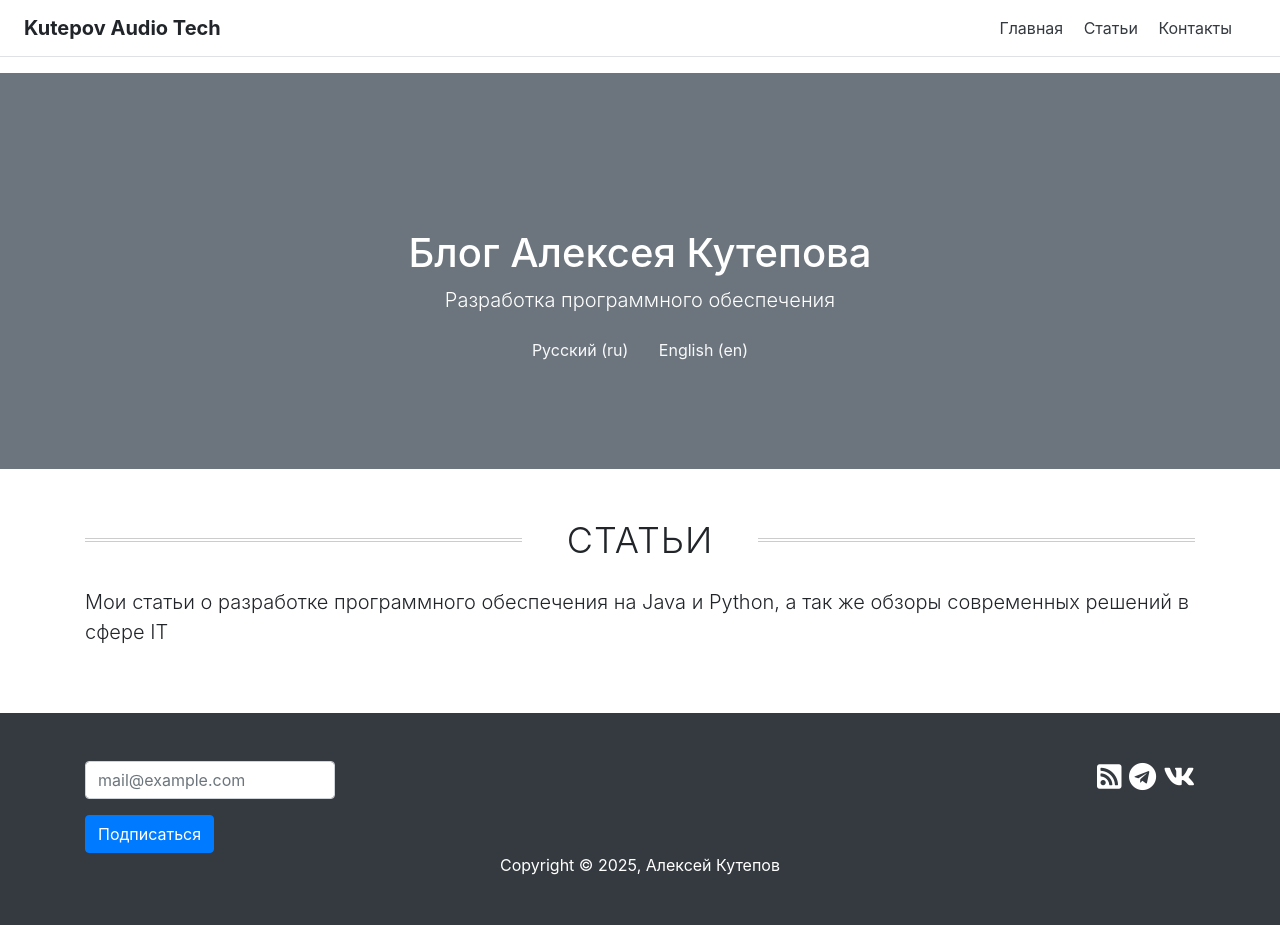
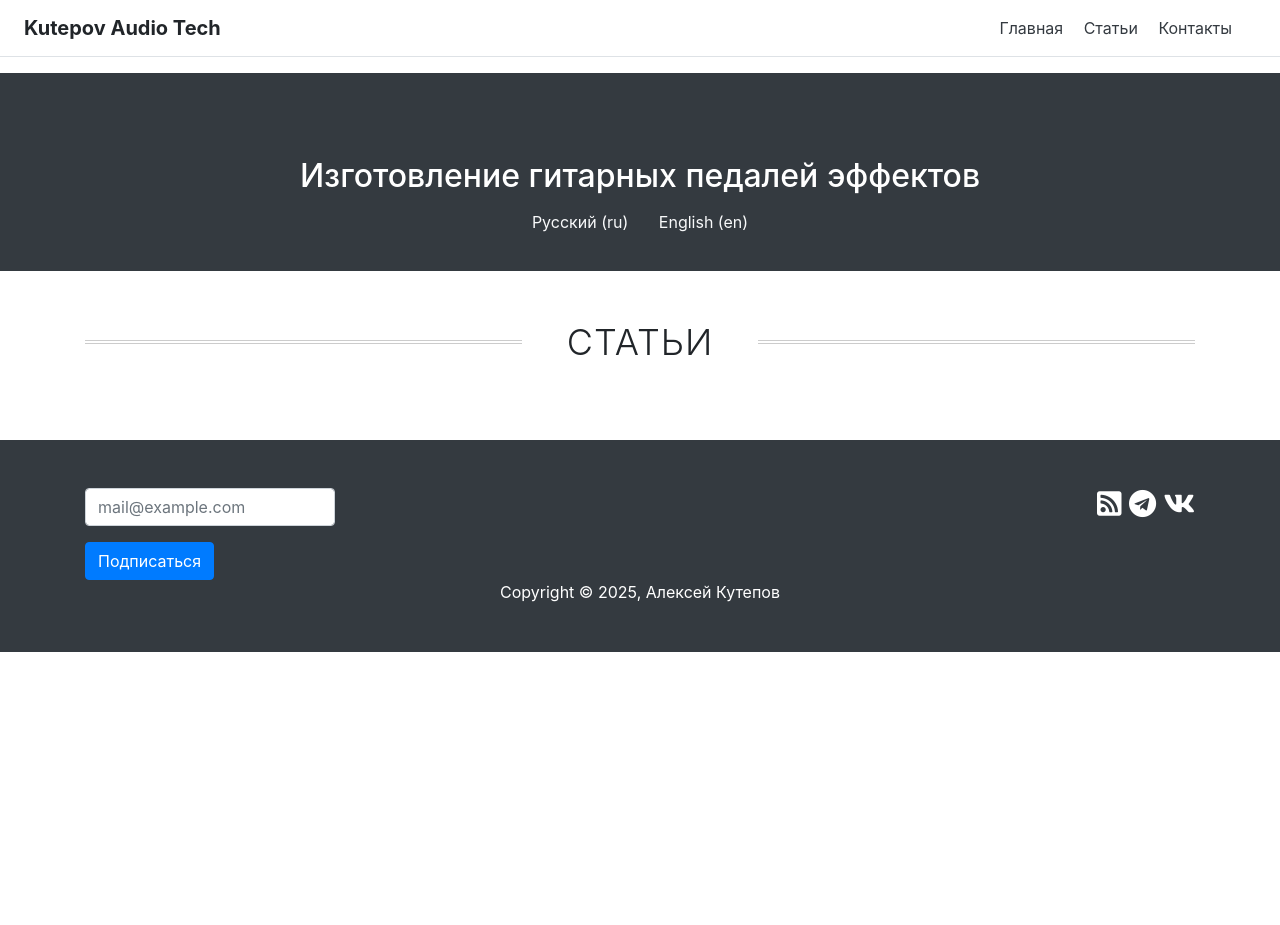
Before and after one commit to AlexeyKutepov/kutepov-audio-tech, a Django app: page /ru/ in a window 1280 px wide. After the commit the page ends 652 px from the top, so only its background shows below. Run offline with Django 3.2, Linux system fonts and the light colour scheme; data that the repository does not hold is empty; parts of the project's set-up code (start-up, migrations or seed data) failed here and were passed over; some libraries are stand-ins or nearby versions.

Commit message:
Доработка общей темы

```diff
--- a/templates/base.html
+++ b/templates/base.html
@@ -41,10 +41,9 @@
 </nav>
 
 {% block header %}
-    <header class="bg-secondary text-white">
+<header class="bg-dark text-white mini-header">
     <div class="container text-center">
-            <h1>{% trans "Блог Алексея Кутепова" %}</h1>
-            <p class="lead">{% trans "Разработка программного обеспечения" %}</p>
+        <h2>{% trans "Изготовление гитарных педалей эффектов" %}</h2>
         <form class="text-center" action="{% url 'set_language' %}" method="post">{% csrf_token %}
             <input name="next" type="hidden" value="{{ redirect_to }}">
             {% get_current_language as LANGUAGE_CODE %}
--- a/templates/main/index.html
+++ b/templates/main/index.html
@@ -6,7 +6,6 @@
             <div class="row">
                 <div class="col-lg-12 mx-auto">
                     <h2 class="section-title"><span>{% trans "Статьи" %}</span></h2>
-                    <p class="lead">{% trans "Мои статьи о разработке программного обеспечения на Java и Python, а так же обзоры современных решений в сфере IT" %}</p>
                 </div>
             </div>
             <div class="row">
```
Also changed, not shown: db.sqlite3. Lines whose indentation alone changed are shown as unchanged.
